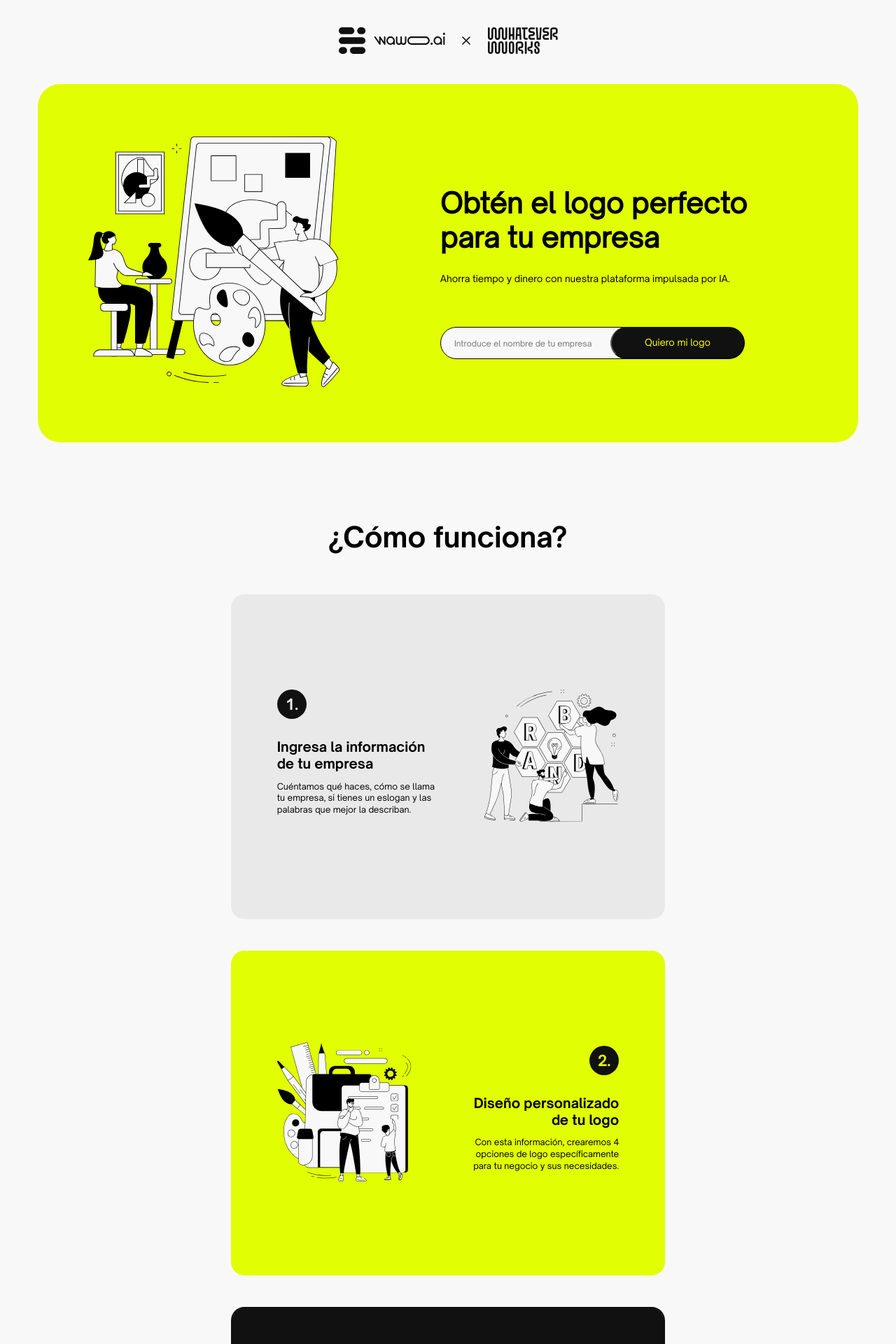
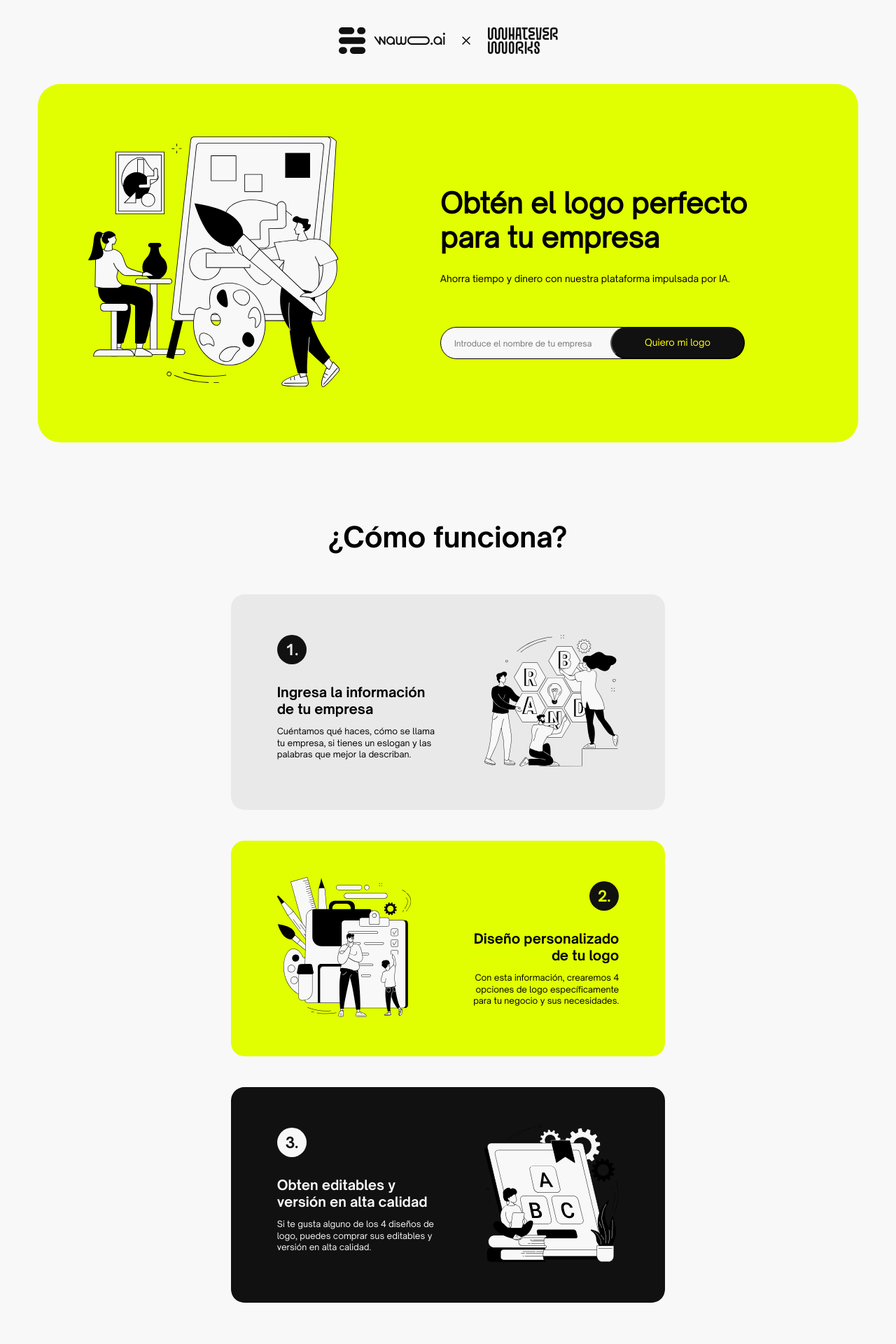
Before and after one commit to TheSerch07/Client-Wawo-Logos, a React (Vite) app: page / in a window 1280 px wide. Shown: the top 1920 px of the page at 70% size. Built offline with nearby package versions, Linux system fonts and the light colour scheme; the HTML template or start-up script is replaced by a standard one.

Commit message:
responsive

```diff
--- a/src/styles/CallToAction.module.css
+++ b/src/styles/CallToAction.module.css
@@ -30,7 +30,8 @@
     /* margin-top: 3rem; */
     margin-top: 4vw;
     width: 91.5vw;
-    height: 31rem;
+    /* height: 31rem; */
+    height: 26vw;
     background-color: #E1FF01;
 }
 
--- a/src/styles/Tutorial.module.css
+++ b/src/styles/Tutorial.module.css
@@ -15,7 +15,8 @@
     align-items: center;
     justify-content: space-evenly;
     background-color: rgb(233, 233, 233);
-    height: 29rem;
+    /* height: 29rem; */
+    height: 24vw;
     /* width: 58rem; */
     width: 48.5vw;
     /* border-radius: 25px; */
--- a/src/styles/TutorialThree.module.css
+++ b/src/styles/TutorialThree.module.css
@@ -15,7 +15,7 @@
     align-items: center;
     justify-content: space-evenly;
     background-color: rgb(17, 17, 17);
-    height: 29rem;
+    height: 24vw;
     /* width: 58rem; */
     width: 48.5vw;
     border-radius: 1.5vw;
--- a/src/styles/TutorialTwo.module.css
+++ b/src/styles/TutorialTwo.module.css
@@ -15,7 +15,7 @@
     align-items: center;
     justify-content: space-evenly;
     background-color: #E1FF01;
-    height: 29rem;
+    height: 24vw;
     /* width: 58rem; */
     width: 48.5vw;
     border-radius: 1.5vw;
```
